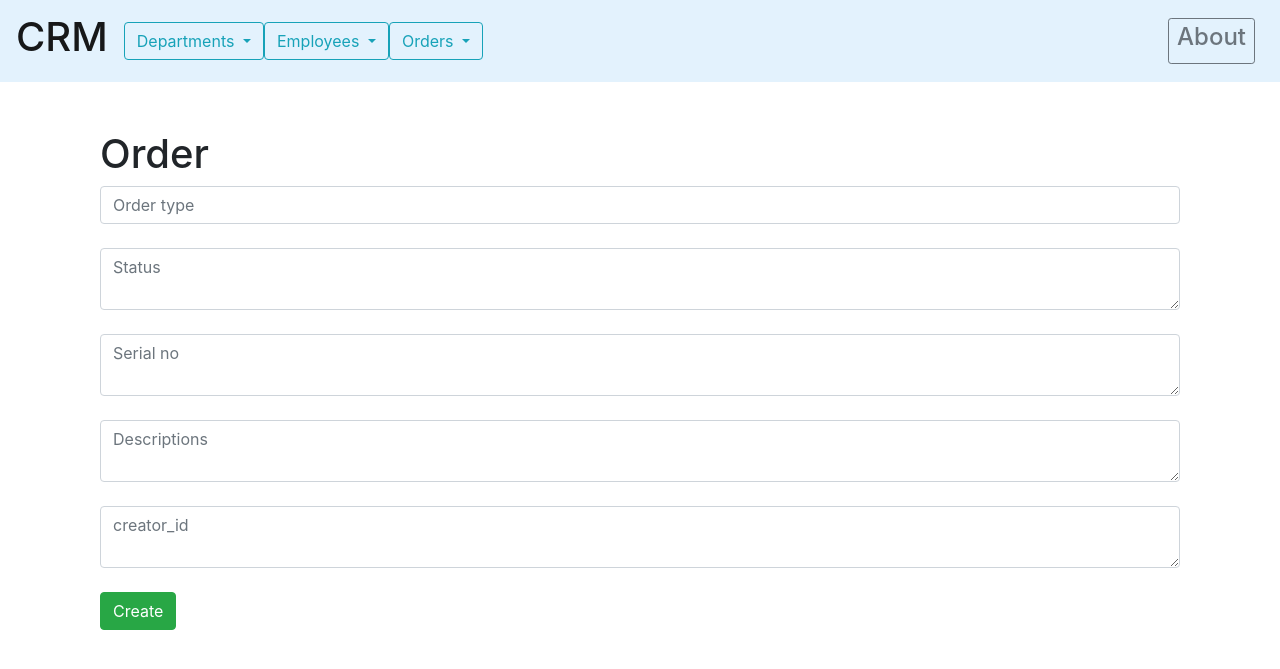
After one commit to obetsa/flask_crm_new, a Flask app: page /create_order in a window 1280 px wide. The commit adds this page. Shown: the top 669 px of the page. Run offline with Flask 2, Linux system fonts and the light colour scheme; some libraries are stand-ins or nearby versions.

Commit message:
base done

```diff
--- a/app.py
+++ b/app.py
@@ -8,6 +8,9 @@ app.config['SQLALCHEMY_DATABASE_URI'] = 'sqlite:///base.db'
 app.config['SQLALCHEMY_TRACK_MODIFICATIONS'] = False
 
 db = SQLAlchemy(app)
+
+
+# Models
 
 
 class Departments(db.Model):
@@ -24,6 +27,9 @@ class Employees(db.Model):
     position = db.Column(db.String(75))
     department_id = db.Column(db.Integer, db.ForeignKey('departments.department_id'), nullable=False)
 
+    def __repr__(self):
+        return '<Employees %r>' % self.employee_id
+
 
 class Orders(db.Model):
     order_id = db.Column(db.Integer, primary_key=True, autoincrement=True)
@@ -35,11 +41,17 @@ class Orders(db.Model):
     serial_no = db.Column(db.Integer, nullable=False, unique=True)
     creator_id = db.Column(db.Integer, db.ForeignKey('employees.employee_id'), nullable=False)
 
+    def __repr__(self):
+        return '<Orders %r>' % self.order_id
+
+
+# Routes
 
 @app.route('/')
 @app.route('/crm')
 def index():
     return render_template("index.html")
+
 
 @app.route('/all_departments')
 def all_departments():
@@ -55,26 +67,163 @@ def create_department():
         try:
             db.session.add(department_profile)
             db.session.commit()
-            return redirect('/departments')
+            return redirect('/all_departments')
         except:
             return "Some Trouble"
     else:
         return render_template("create_department.html")
 
 
-@app.route('/department/<string:name>/<int:id>')
-def departments(name, id):
-    return "department: " + name + " - " + str(id)
+@app.route('/department/<int:department_id>')
+def department_detail(department_id):
+    department = Departments.query.get(department_id)
+    return render_template('department_detail.html', department=department)
 
 
-# @app.route('/employees/<string:name>/<int:id>')
-# def employees():
-#     return render_template("index.html")
-#
-#
-# @app.route('/orders/<string:name>/<int:id>')
-# def orders():
-#     return render_template("index.html")
+@app.route('/department/<int:department_id>/update', methods=["POST", "GET"])
+def update_department(department_id):
+    department = Departments.query.get(department_id)
+    if request.method == 'POST':
+        department.department_name = request.form['department_name']
+        try:
+            db.session.commit()
+            return redirect('/all_departments')
+        except:
+            return "Some Trouble"
+    else:
+        return render_template("update_department.html", department=department)
+
+
+@app.route('/department/<int:department_id>/delete')
+def department_delete(department_id):
+    department = Departments.query.get_or_404(department_id)
+
+    try:
+        db.session.delete(department)
+        db.session.commit()
+        return redirect('/all_departments')
+    except:
+        return "Some Trouble"
+
+
+@app.route('/all_employees')
+def all_employees():
+    employees = Employees.query.order_by(Employees.fio).all()
+    return render_template('employees.html', employees=employees)
+
+
+@app.route("/create_employee", methods=["POST", "GET"])
+def create_employee():
+    if request.method == 'POST':
+        fio = request.form['fio']
+        position = request.form['position']
+        department_id = request.form['department_id']
+        employee_profile = Employees(fio=fio, position=position, department_id=department_id)
+        try:
+            db.session.add(employee_profile)
+            db.session.commit()
+            return redirect('/all_employees')
+        except:
+            return "Some Trouble"
+    else:
+        return render_template("create_employee.html")
+
+
+@app.route('/employee/<int:employee_id>')
+def employee_detail(employee_id):
+    employee = Employees.query.get(employee_id)
+    return render_template('employee_detail.html', employee=employee)
+
+
+@app.route('/employee/<int:employee_id>/update', methods=["POST", "GET"])
+def update_employee(employee_id):
+    employee = Employees.query.get(employee_id)
+    if request.method == 'POST':
+        employee.fio = request.form['fio']
+        employee.position = request.form['position']
+        employee.department_id = request.form['department_id']
+        try:
+            db.session.commit()
+            return redirect('/all_employees')
+        except:
+            return "Some Trouble"
+    else:
+        return render_template("update_employee.html", employee=employee)
+
+
+@app.route('/employee/<int:employee_id>/delete')
+def employee_delete(employee_id):
+    employee = Employees.query.get_or_404(employee_id)
+
+    try:
+        db.session.delete(employee)
+        db.session.commit()
+        return redirect('/all_employees')
+    except:
+        return "Some Trouble"
+
+
+@app.route('/all_orders')
+def all_orders():
+    orders = Orders.query.order_by(Orders.create_dt.desc()).all()
+    return render_template('orders.html', orders=orders)
+
+
+@app.route("/create_order", methods=["POST", "GET"])
+def create_order():
+    if request.method == 'POST':
+        order_type = request.form['order_type']
+        status = request.form['status']
+        serial_no = request.form['serial_no']
+        descriptions = request.form['descriptions']
+        creator_id = request.form['creator_id']
+        order_profile = Orders(order_type=order_type, status=status, serial_no=serial_no,
+                               descriptions=descriptions, creator_id=creator_id)
+        try:
+            db.session.add(order_profile)
+            db.session.commit()
+            return redirect('/all_orders')
+        except:
+            return "Some Trouble"
+
+    return render_template("create_order.html")
+
+
+@app.route('/order/<int:order_id>')
+def order_detail(order_id):
+    order = Orders.query.get(order_id)
+    return render_template('order_detail.html', order=order)
+
+
+@app.route('/order/<int:order_id>/update', methods=["POST", "GET"])
+def update_order(order_id):
+    order = Orders.query.get(order_id)
+    if request.method == 'POST':
+        order.order_type = request.form['order_type']
+        order.status = request.form['status']
+        order.serial_no = request.form['serial_no']
+        order.descriptions = request.form['descriptions']
+        order.creator_id = request.form['creator_id']
+
+        try:
+            db.session.commit()
+            return redirect('/all_orders')
+        except:
+            return "Some Trouble"
+    else:
+        return render_template("update_order.html", order=order)
+
+
+@app.route('/order/<int:order_id>/delete')
+def order_delete(order_id):
+    order = Orders.query.get_or_404(order_id)
+
+    try:
+        db.session.delete(order)
+        db.session.commit()
+        return redirect('/all_orders')
+    except:
+        return "Some Trouble"
 
 
 @app.route('/about')
--- a/templates/base.html
+++ b/templates/base.html
@@ -26,6 +26,26 @@
                         <li><a class=" dropdown-item" href="/create_department"><h6>New department</h6></a></li>
                     </ul>
                 </div>
+                <div class="dropdown">
+                    <button class="btn btn-outline-info dropdown-toggle" type="button" id="dropdownMenuButton2" data-toggle="dropdown" aria-expanded="false">
+                        Employees
+                    </button>
+                    <div class="caret"></div>
+                    <ul class="dropdown-menu" aria-labelledby="dropdownMenuLink">
+                        <li><a class="dropdown-item" href="/all_employees"><h6>All Employees</h6></a></li>
+                        <li><a class=" dropdown-item" href="/create_employee"><h6>New employee</h6></a></li>
+                    </ul>
+                </div>
+                <div class="dropdown">
+                    <button class="btn btn-outline-info dropdown-toggle" type="button" id="dropdownMenuButton3" data-toggle="dropdown" aria-expanded="false">
+                        Orders
+                    </button>
+                    <div class="caret"></div>
+                    <ul class="dropdown-menu" aria-labelledby="dropdownMenuLink">
+                        <li><a class="dropdown-item" href="/all_orders"><h6>All Orders</h6></a></li>
+                        <li><a class=" dropdown-item" href="/create_order"><h6>New order</h6></a></li>
+                    </ul>
+                </div>
             <div style="position: absolute; right: 25px;" class="collapse navbar-collapse" id="navbarNav">
                 <ul class="navbar-nav">
                     <li class="nav-item active">
--- a/templates/create_department.html
+++ b/templates/create_department.html
@@ -11,10 +11,7 @@ CRM
     <h1>Department</h1>
     <form method="post">
         <input type="text" name="department_name" class="form-control" placeholder="Name"><br>
-<!--        <textarea name="intro" id="intro" class="form-control"></textarea><br>-->
-<!--        <textarea name="intro" id="text" class="form-control"></textarea><br>-->
         <input type="submit" class="btn btn-success" value="Create">
     </form>
-
 </div>
 {% endblock %}
--- /dev/null
+++ b/templates/create_order.html
@@ -0,0 +1,21 @@
+{% extends 'base.html' %}
+
+
+{% block title %}
+CRM
+{% endblock %}
+
+
+{% block body %}
+<div class="container mt-5">
+    <h1>Order</h1>
+    <form method="post">
+        <input type="text" name="order_type" id="order_type" class="form-control" placeholder="Order type"><br>
+        <textarea name="status" id="status" class="form-control" placeholder="Status"></textarea><br>
+        <textarea name="serial_no" id="serial_no" class="form-control" placeholder="Serial no"></textarea><br>
+        <textarea name="descriptions" id="descriptions" class="form-control" placeholder="Descriptions"></textarea><br>
+        <textarea name="creator_id" id="creator_id" class="form-control" placeholder="creator_id"></textarea><br>
+        <input type="submit" class="btn btn-success" value="Create">
+    </form>
+</div>
+{% endblock %}
```
Also changed, not shown: templates/create_employee.html (added, +19 -0 lines), templates/department_detail.html (added, +20 -0 lines), templates/departments.html (+10 -5 lines), templates/employee_detail.html (added, +20 -0 lines), templates/employees.html (added, +20 -0 lines), templates/order_detail.html (added, +23 -0 lines), templates/orders.html (added, +21 -0 lines), templates/update_department.html (added, +17 -0 lines), templates/update_employee.html (added, +19 -0 lines), templates/update_order.html (added, +21 -0 lines).
